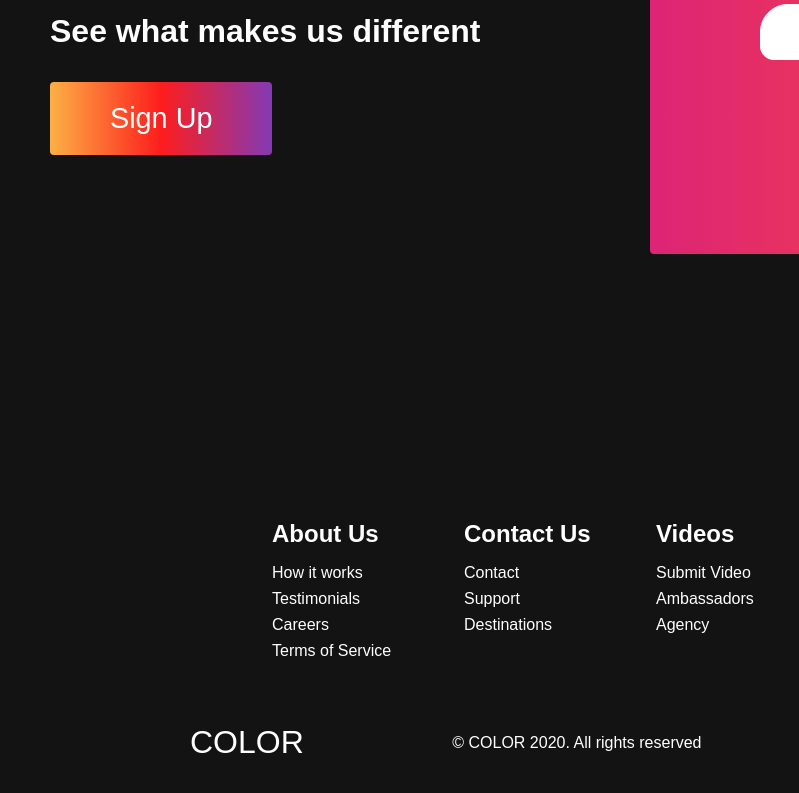
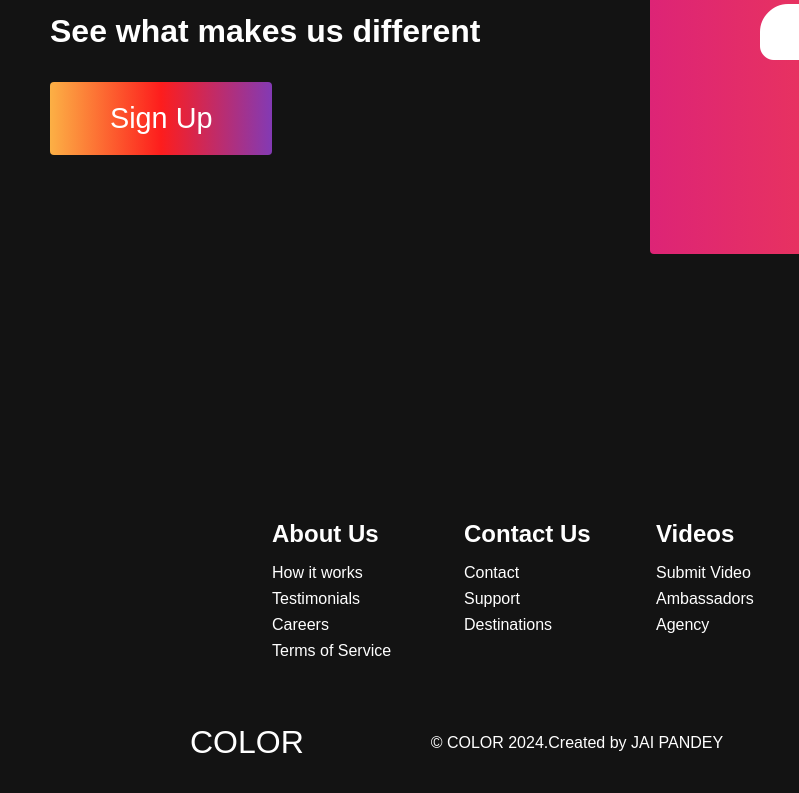
Before and after one commit to secret-coder-pro/Color-coding, a plain HTML site: page index.html in a window 1280 px wide. Shown: the part 3444-4237 px from the top of the page, 0-799 px from the left. Drawn offline with Linux system fonts and the light colour scheme.

Commit message:
Update index.html

```diff
--- a/index.html
+++ b/index.html
@@ -141,7 +141,7 @@
           <div class="footer__logo">
             <a href="/" id="footer__logo">COLOR</a>
           </div>
-          <p class="website__rights">© COLOR 2020. All rights reserved</p>
+          <p class="website__rights">© COLOR 2024.Created by JAI PANDEY</p>
           <div class="social__icons">
             <a href="/" class="social__icon--link" target="_blank"
               ><i class="fab fa-facebook"></i
```
